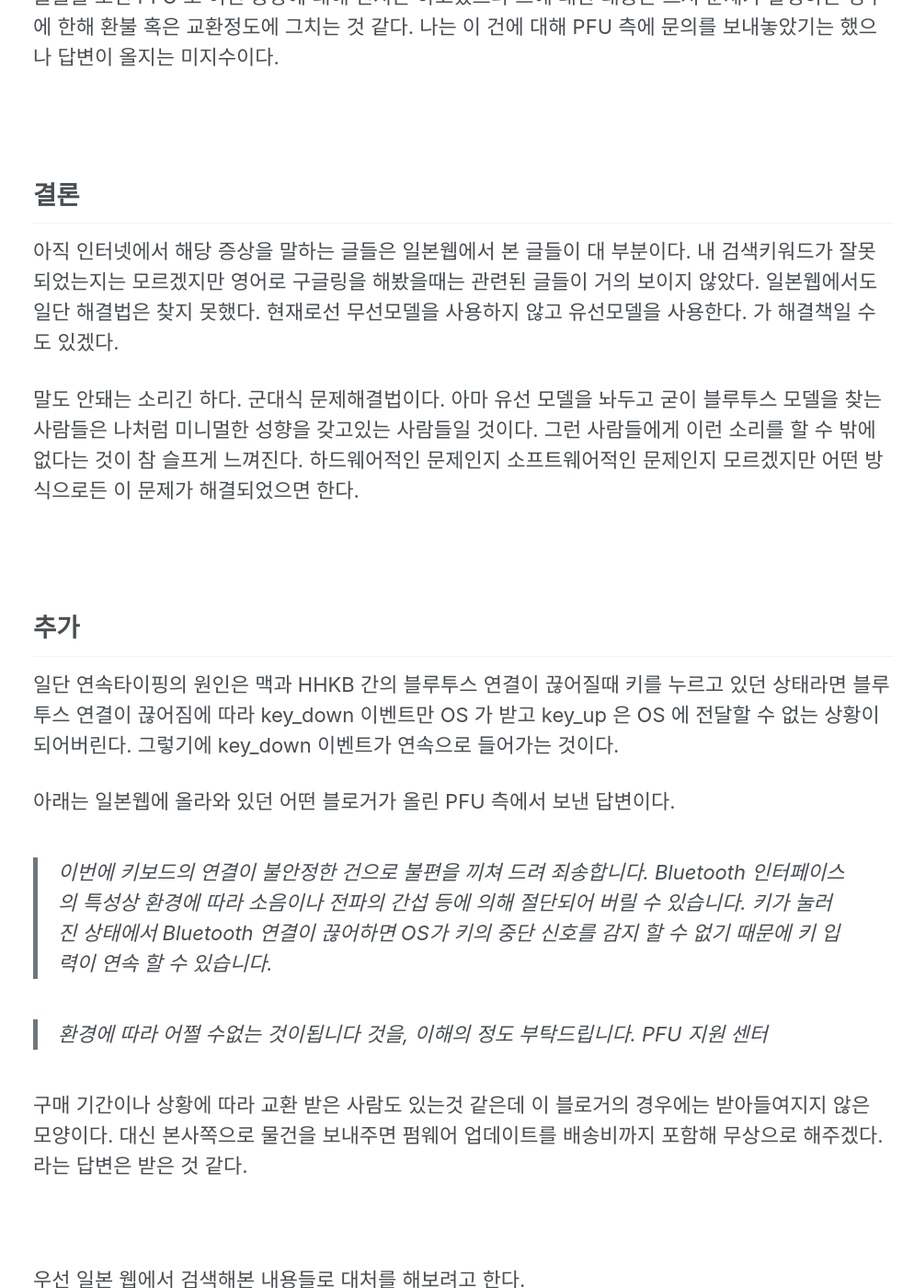
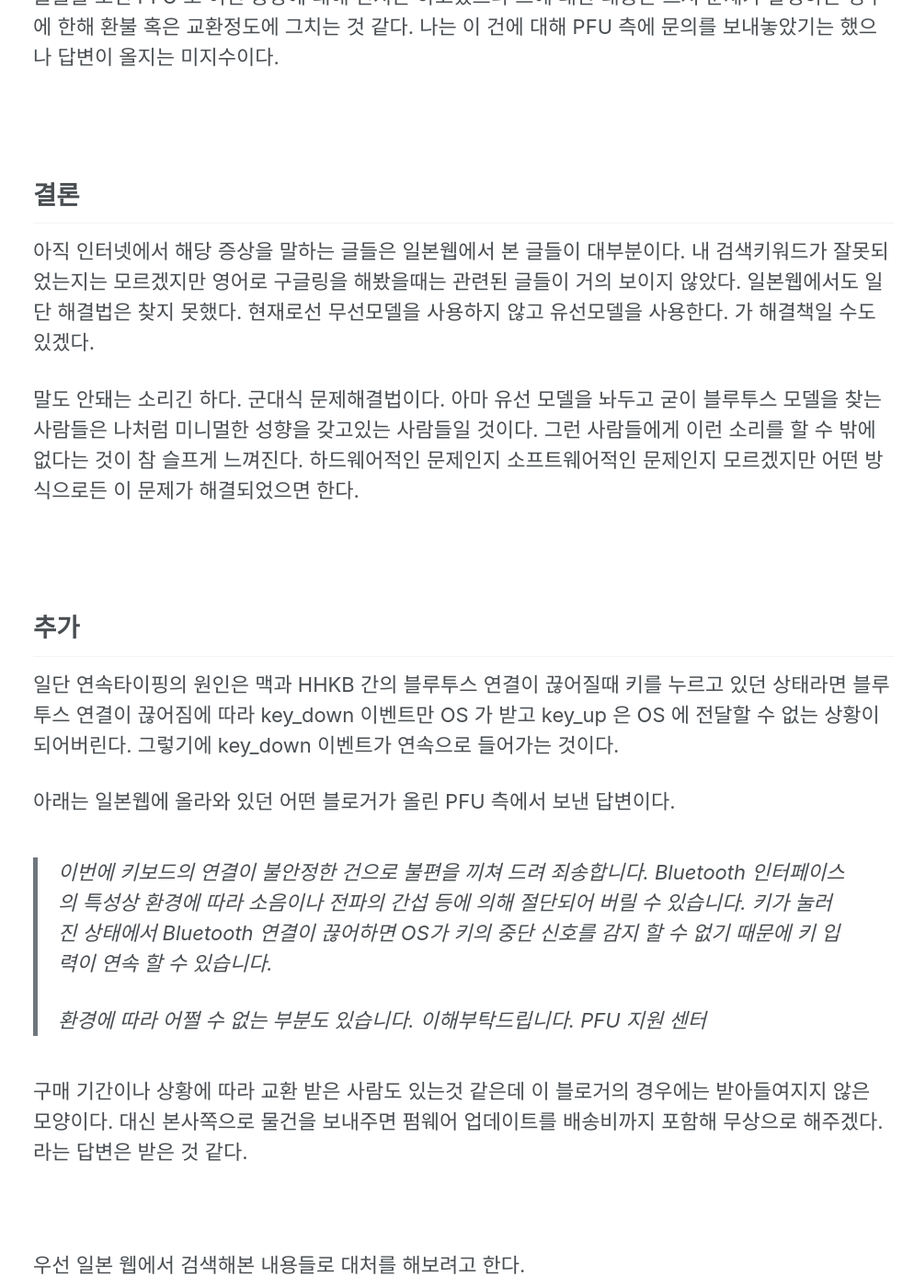
Before and after one commit to pnurep/pnurep.github.io, a Jekyll site: the page built from _posts/2019-03-17-hhkb-bluetooth-issue.md, in a window 1280 px wide and 1400 px high, scrolled down 2061 px. Shown: the whole window at 92% size, without its empty margins (286-1280 px from the left). Built offline with Jekyll 4.4.1, drawn with Linux system fonts in a browser that asks for light colours; cached includes are drawn as plain includes; comment, search, counter and statistics services are not loaded.

Commit message:
hhkb bt issus type fix

```diff
--- a/_posts/2019-03-17-hhkb-bluetooth-issue.md
+++ b/_posts/2019-03-17-hhkb-bluetooth-issue.md
@@ -59,7 +59,7 @@ HHKB 블루투스 모델을 사용하는 도중, 갑자기 키를 눌러도 입
 <br>
 
 ## 결론
-아직 인터넷에서 해당 증상을 말하는 글들은 일본웹에서 본 글들이 대 부분이다. 내 검색키워드가 잘못되었는지는 모르겠지만 영어로 구글링을 해봤을때는 관련된 글들이 거의 보이지 않았다. 일본웹에서도 일단 해결법은 찾지 못했다. 현재로선 무선모델을 사용하지 않고 유선모델을 사용한다. 가 해결책일 수도 있겠다.
+아직 인터넷에서 해당 증상을 말하는 글들은 일본웹에서 본 글들이 대부분이다. 내 검색키워드가 잘못되었는지는 모르겠지만 영어로 구글링을 해봤을때는 관련된 글들이 거의 보이지 않았다. 일본웹에서도 일단 해결법은 찾지 못했다. 현재로선 무선모델을 사용하지 않고 유선모델을 사용한다. 가 해결책일 수도 있겠다.
 
 말도 안돼는 소리긴 하다. 군대식 문제해결법이다. 아마 유선 모델을 놔두고 굳이 블루투스 모델을 찾는 사람들은 나처럼 미니멀한 성향을 갖고있는 사람들일 것이다. 그런 사람들에게 이런 소리를 할 수 밖에 없다는 것이 참 슬프게 느껴진다. 하드웨어적인 문제인지 소프트웨어적인 문제인지 모르겠지만 어떤 방식으로든 이 문제가 해결되었으면 한다.
 
@@ -75,8 +75,8 @@ HHKB 블루투스 모델을 사용하는 도중, 갑자기 키를 눌러도 입
 
 > 이번에 키보드의 연결이 불안정한 건으로 불편을 끼쳐 드려 죄송합니다.
 > Bluetooth 인터페이스의 특성상 환경에 따라 소음이나 전파의 간섭 등에 의해 절단되어 버릴 수 있습니다. 키가 눌러 진 상태에서 Bluetooth 연결이 끊어하면 OS가 키의 중단 신호를 감지 할 수 없기 때문에 키 입력이 연속 할 수 있습니다.
-
-> 환경에 따라 어쩔 수없는 것이됩니다 것을, 이해의 정도 부탁드립니다.
+>
+> 환경에 따라 어쩔 수 없는 부분도 있습니다. 이해부탁드립니다.
 > PFU 지원 센터
 
 구매 기간이나 상황에 따라 교환 받은 사람도 있는것 같은데 이 블로거의 경우에는 받아들여지지 않은 모양이다. 대신 본사쪽으로 물건을 보내주면 펌웨어 업데이트를 배송비까지 포함해 무상으로 해주겠다. 라는 답변은 받은 것 같다.
```
